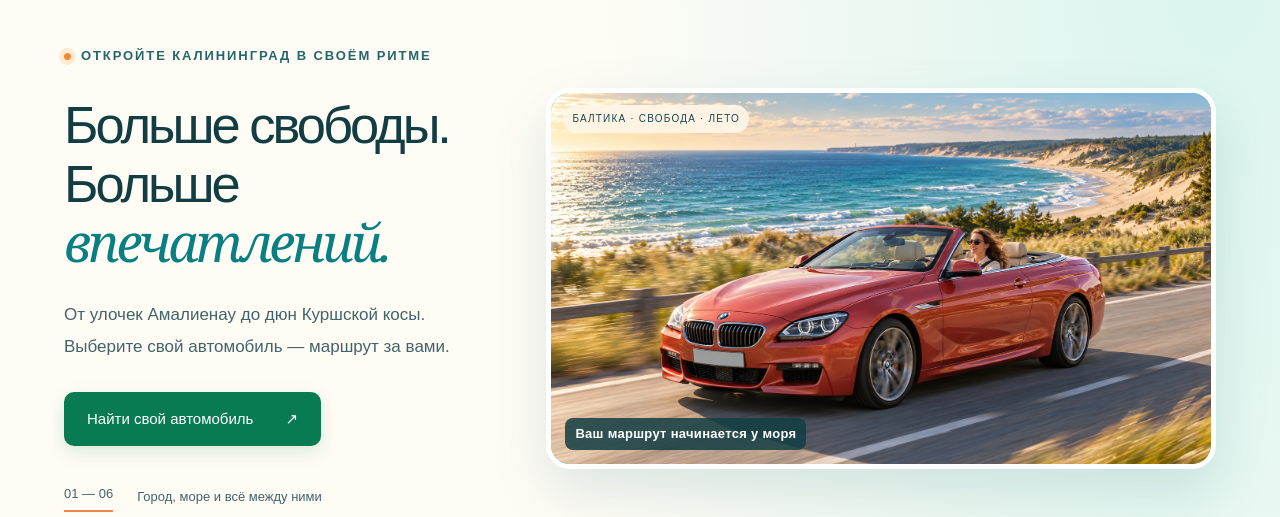
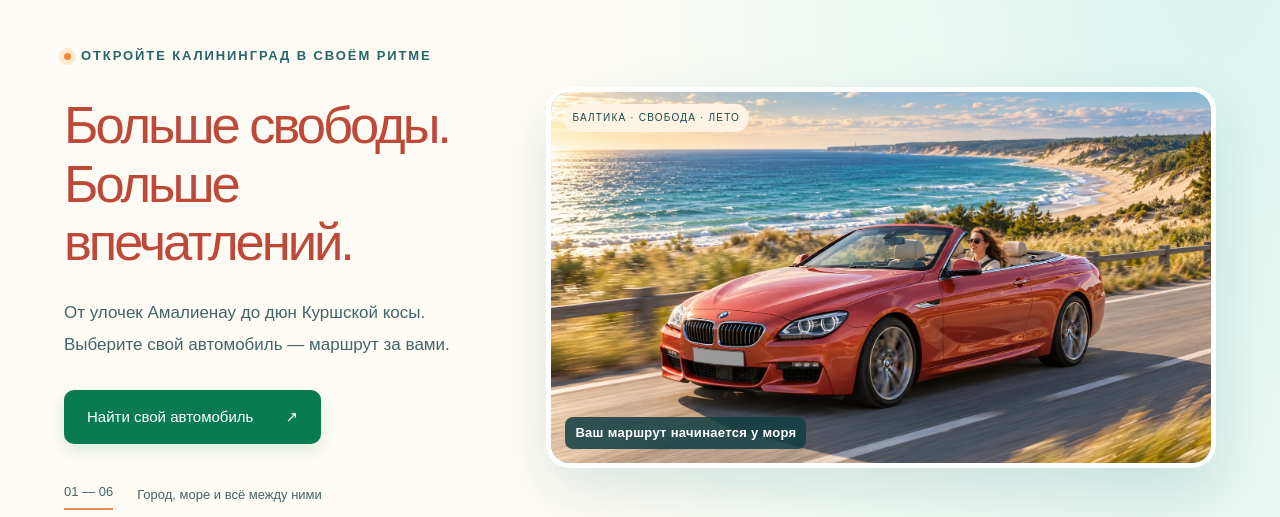
Before and after one commit to guanhes20-ux/my_first_app, a Flask app: page / in a window 1280 px wide. Shown: the part 114-631 px from the top of the page. Run offline with Flask 3, Linux system fonts and the light colour scheme; parts of the project's set-up code (start-up, migrations or seed data) failed here and were passed over.

Commit message:
Unify hero heading typography in BMW-inspired coral red

```diff
--- a/static/style.css
+++ b/static/style.css
@@ -114,3 +114,6 @@ a:focus-visible,button:focus-visible,summary:focus-visible{outline-color:#b74d28
 .benefits .benefit-icon-clock{color:#b95a00}
 .benefits .benefit-icon-price{color:#df4329}
 .benefits>.benefit-item{align-items:baseline;gap:.6em}
+
+/* Unified hero heading in the cover BMW's coral red. */
+.hero-copy h1,.hero-copy h1 em{font-family:Arial,Helvetica,sans-serif;font-style:normal;font-weight:500;color:#be4938}
```
